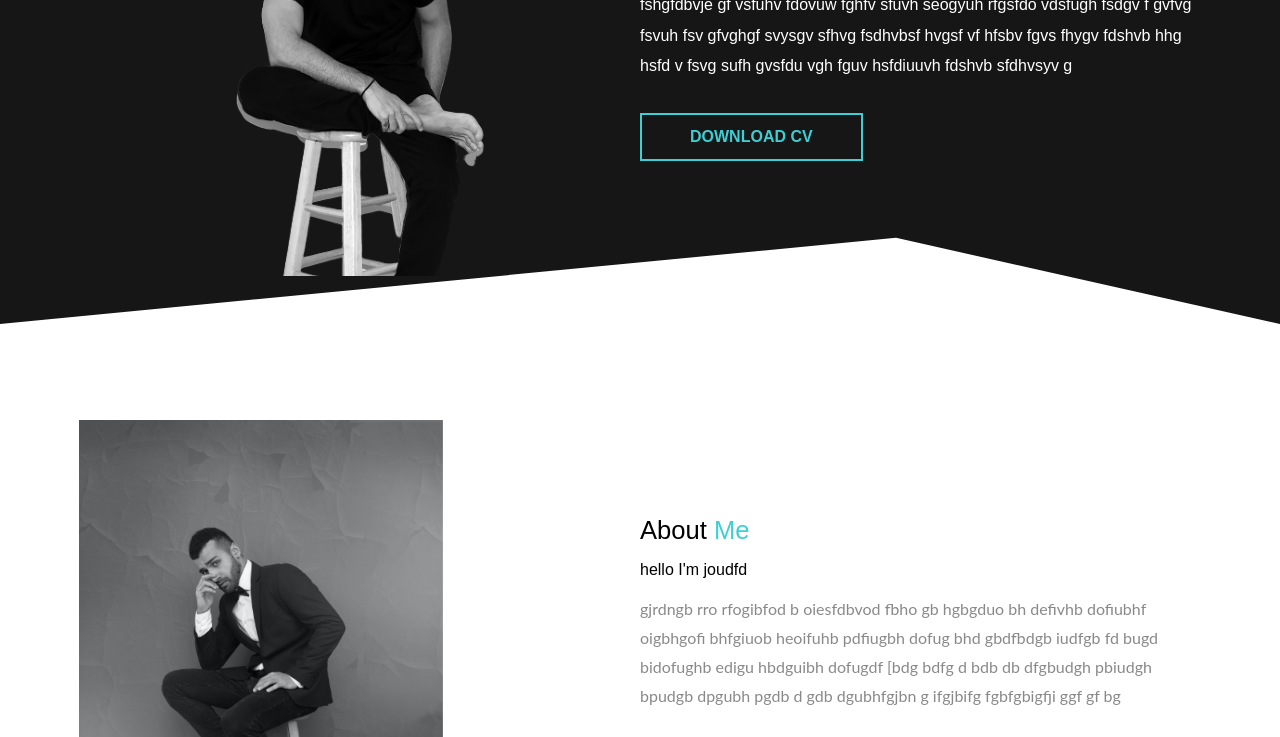
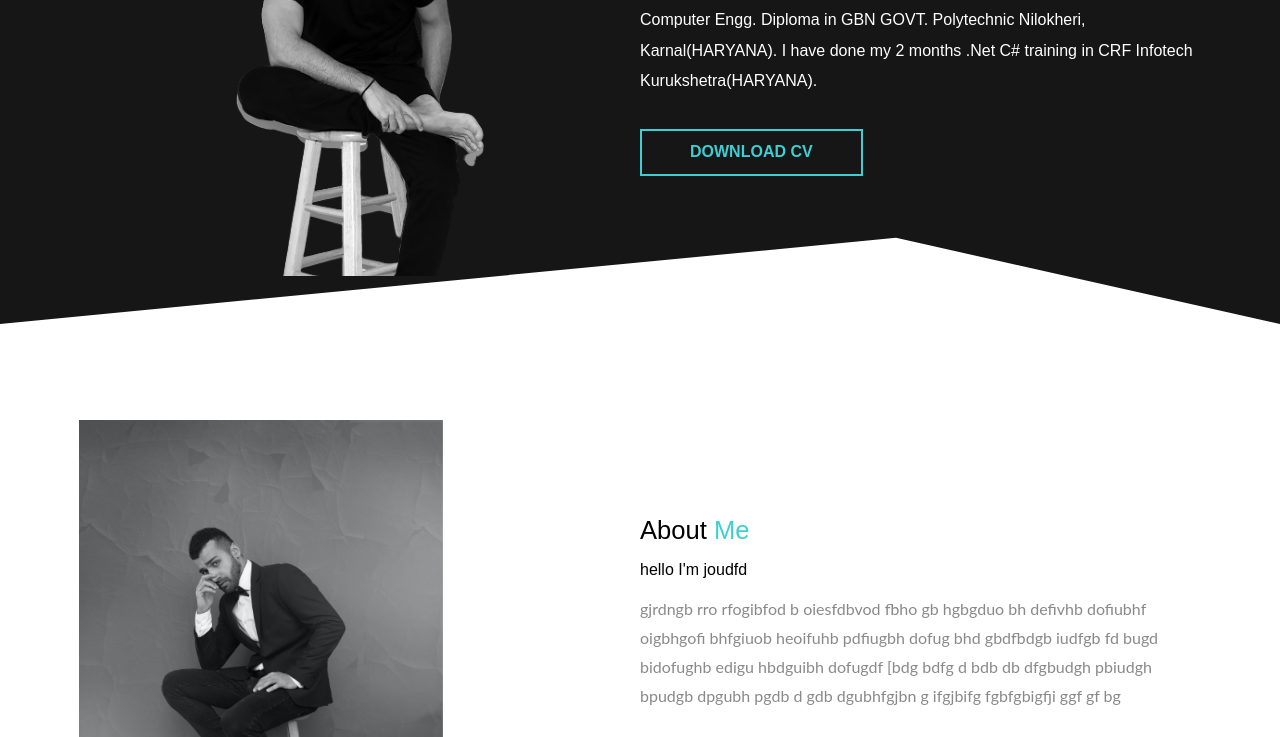
Before and after one commit to GurmanBanwait/gurman.github.io, a plain HTML site: page index.html in a window 1280 px wide. Shown: the part 339-1076 px from the top of the page. Drawn offline with nearby package versions, Linux system fonts and the light colour scheme; files whose address does not match are found by name.

Commit message:
Update index.html

```diff
--- a/index.html
+++ b/index.html
@@ -39,9 +39,9 @@
                 <div class="right flex-1">
                     <h6>Gurman Banwait</h6><br>
                     <h1>I'm a creative<br><br><br> <span> Designer</span></h1>
-                    <p>fshgfdbvje gf vsfuhv fdovuw fghfv sfuvh seogyuh rfgsfdo vdsfugh fsdgv f gvfvg
-                        fsvuh fsv gfvghgf svysgv sfhvg fsdhvbsf hvgsf vf hfsbv fgvs
-                        fhygv fdshvb hhg hsfd v fsvg sufh gvsfdu vgh fguv hsfdiuuvh fdshvb sfdhvsyv g
+                    <p>My self Gueman Banwait. I'm from Yamuna Nagar.
+                         I have done 3 years Computer Engg. Diploma in GBN GOVT. Polytechnic Nilokheri, Karnal(HARYANA).
+                         I have done my 2 months .Net C# training in CRF Infotech Kurukshetra(HARYANA).
                     </p>
                     <div>
                         <button class="btn btn-secondary">Download CV</button>
```
